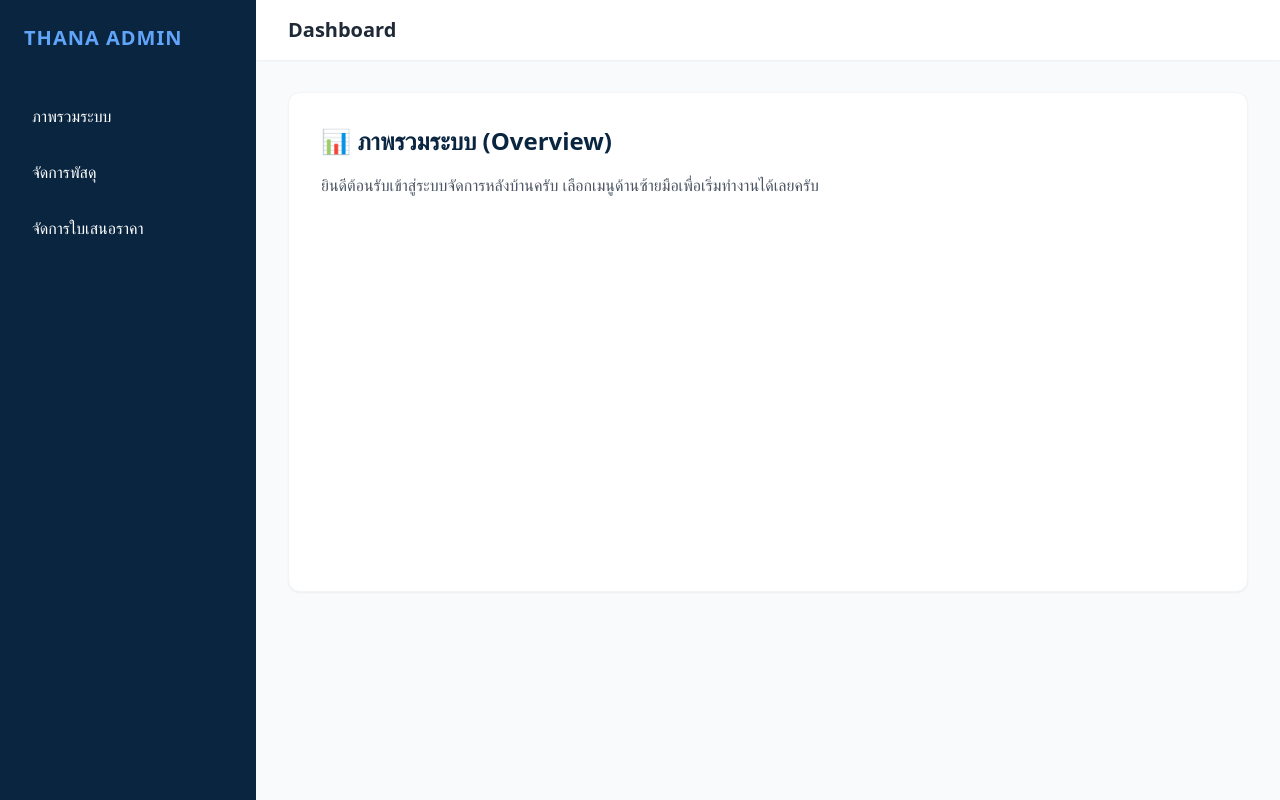
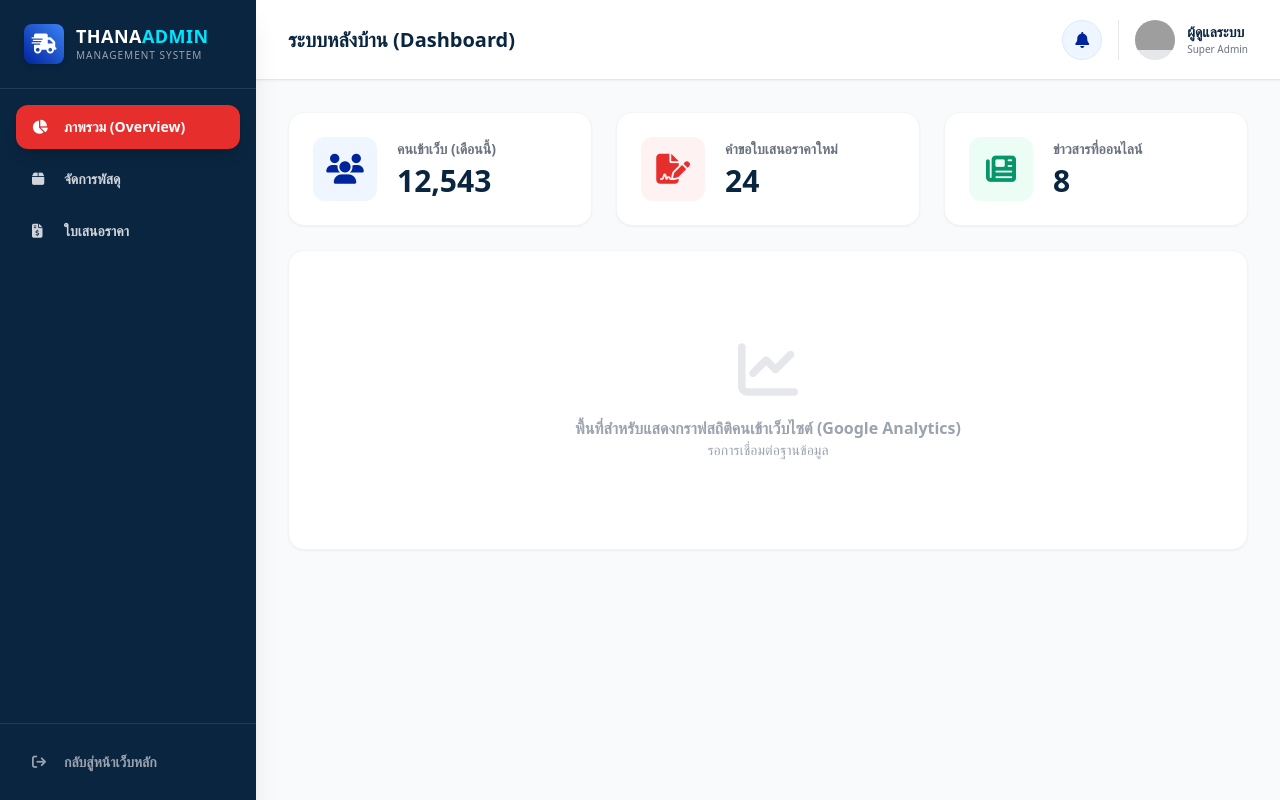
Before and after one commit to itthana/thana-group-web, a Next.js app: page /admin in a window 1280 px wide. Built offline with nearby package versions, Linux system fonts and the light colour scheme; grey boxes are pictures that could not be loaded.

Commit message:
feat: อัปเดต UI เมนูหลังบ้านดีไซน์ใหม่ และแก้ปัญหาเมนูซ้อนกัน

```diff
--- a/app/admin/layout.tsx
+++ b/app/admin/layout.tsx
@@ -1,44 +1,88 @@
+'use client';
+
 import Link from 'next/link';
+import { usePathname } from 'next/navigation';
 
 export default function AdminLayout({ children }: { children: React.ReactNode }) {
+  const pathname = usePathname(); // ตัวช่วยเช็คว่าตอนนี้อยู่หน้าไหน
+
+  // ฟังก์ชันเช็คปุ่มที่กำลังใช้งาน เพื่อเปลี่ยนเป็นสีแดง
+  const isActive = (path: string) => pathname === path;
+
   return (
-    <div className="flex min-h-screen bg-gray-50">
+    <div className="min-h-screen bg-slate-50 font-prompt flex">
 
-      {/* 🟦 แถบเมนูด้านซ้ายมือ (Sidebar) */}
-      <aside className="w-64 bg-[#0a2540] text-white flex flex-col">
-        <div className="p-6 font-bold text-xl tracking-wider text-blue-400">
-          THANA ADMIN
+      {/* ==========================================
+          1. SIDEBAR (เมนูด้านซ้าย)
+      ========================================== */}
+      <aside className="w-64 bg-[#0a2540] text-white hidden md:flex flex-col shadow-xl z-20">
+        <div className="p-6 border-b border-white/10 flex items-center gap-3">
+          <div className="w-10 h-10 bg-gradient-to-tr from-[#00249c] to-blue-500 rounded-lg flex items-center justify-center text-xl shadow-md">
+            <i className="fas fa-truck-fast"></i>
+          </div>
+          <div>
+            <h1 className="font-black text-lg tracking-wide leading-tight">THANA<span className="text-[#00e5ff]">ADMIN</span></h1>
+            <p className="text-[10px] text-gray-400 uppercase tracking-widest">Management System</p>
+          </div>
         </div>
 
-        <nav className="flex-col flex px-4 space-y-2 mt-4">
-          <Link href="/admin" className="flex items-center gap-3 px-4 py-3 rounded-lg hover:bg-blue-800 transition-colors">
-            <span>ภาพรวมระบบ</span>
+        <nav className="flex-1 p-4 space-y-2">
+          {/* เมนู 1: ภาพรวม */}
+          <Link href="/admin" className={`w-full flex items-center gap-3 px-4 py-3 rounded-xl text-sm font-bold transition-all ${isActive('/admin') ? 'bg-[#e62e2d] text-white shadow-lg' : 'text-gray-300 hover:bg-white/10'}`}>
+            <i className="fas fa-chart-pie w-5"></i> ภาพรวม (Overview)
           </Link>
 
-          <Link href="/admin/parcels" className="flex items-center gap-3 px-4 py-3 rounded-lg hover:bg-blue-800 transition-colors">
-            <span>จัดการพัสดุ</span>
+          {/* เมนู 2: จัดการพัสดุ */}
+          <Link href="/admin/parcels" className={`w-full flex items-center gap-3 px-4 py-3 rounded-xl text-sm font-bold transition-all ${isActive('/admin/parcels') ? 'bg-[#e62e2d] text-white shadow-lg' : 'text-gray-300 hover:bg-white/10'}`}>
+            <i className="fas fa-box w-5"></i> จัดการพัสดุ
           </Link>
 
-          {/* 🌟 นี่คือปุ่มใหม่ของเราครับ */}
-          <Link href="/admin/quotations" className="flex items-center gap-3 px-4 py-3 rounded-lg hover:bg-blue-800 transition-colors">
-            <span>จัดการใบเสนอราคา</span>
+          {/* เมนู 3: ใบเสนอราคา */}
+          <Link href="/admin/quotations" className={`w-full flex items-center gap-3 px-4 py-3 rounded-xl text-sm font-bold transition-all ${isActive('/admin/quotations') ? 'bg-[#e62e2d] text-white shadow-lg' : 'text-gray-300 hover:bg-white/10'}`}>
+            <i className="fas fa-file-invoice-dollar w-5"></i> ใบเสนอราคา
           </Link>
         </nav>
+
+        <div className="p-4 border-t border-white/10">
+          <Link href="/" className="w-full flex items-center gap-3 px-4 py-3 rounded-xl text-sm font-bold text-gray-400 hover:text-white hover:bg-white/10 transition-all">
+            <i className="fas fa-arrow-right-from-bracket w-5"></i> กลับสู่หน้าเว็บหลัก
+          </Link>
+        </div>
       </aside>
 
-      {/* ⬜️ พื้นที่แสดงเนื้อหาตรงกลาง (Content Area) */}
-      <main className="flex-1">
-        {/* แถบหัวด้านบน (Header) */}
-        <header className="bg-white shadow-sm px-8 py-4 font-bold text-xl text-gray-800">
-          Dashboard
+      {/* ==========================================
+          2. MAIN CONTENT (พื้นที่แสดงผลหลัก)
+      ========================================== */}
+      <main className="flex-1 flex flex-col h-screen overflow-hidden">
+
+        {/* Top Header */}
+        <header className="bg-white h-20 border-b border-gray-200 flex items-center justify-between px-8 shrink-0 shadow-sm z-10">
+          <h2 className="text-xl font-black text-[#0a2540]">
+            {isActive('/admin') && 'ระบบหลังบ้าน (Dashboard)'}
+            {isActive('/admin/parcels') && 'จัดการพัสดุ (Parcel Tracking)'}
+            {isActive('/admin/quotations') && 'จัดการคำขอใบเสนอราคา (Quotations)'}
+          </h2>
+          <div className="flex items-center gap-4">
+            <div className="w-10 h-10 bg-blue-50 rounded-full border border-blue-100 flex items-center justify-center text-[#00249c]">
+              <i className="fas fa-bell"></i>
+            </div>
+            <div className="flex items-center gap-3 border-l border-gray-200 pl-4">
+              <div className="w-10 h-10 bg-gray-200 rounded-full overflow-hidden">
+                <img src="https://ui-avatars.com/api/?name=Admin&background=0D8ABC&color=fff" alt="Admin" />
+              </div>
+              <div className="hidden md:block">
+                <p className="text-sm font-bold text-[#0a2540]">ผู้ดูแลระบบ</p>
+                <p className="text-[10px] text-gray-500 font-medium">Super Admin</p>
+              </div>
+            </div>
+          </div>
         </header>
 
-        {/* เนื้อหาที่จะสลับไปมาตามเมนูที่กด จะมาโผล่ตรง {children} นี้ครับ */}
-        <div className="p-8">
-          {children}
+        {/* Scrollable Content Area */}
+        <div className="flex-1 overflow-auto p-8">
+          {children} {/* 🌟 เนื้อหาของแต่ละหน้าจะมาโผล่ตรงนี้ครับ */}
         </div>
       </main>
-
     </div>
   );
 }
--- a/app/admin/page.tsx
+++ b/app/admin/page.tsx
@@ -1,11 +1,43 @@
+const mockStats = {
+  visitors: '12,543',
+  newRequests: 24,
+  activeNews: 8,
+};
+
 export default function AdminDashboardPage() {
   return (
-    <div className="bg-white p-8 rounded-xl shadow-sm border border-gray-100 min-h-[500px]">
-      <h2 className="text-2xl font-bold text-[#0a2540] mb-4">📊 ภาพรวมระบบ (Overview)</h2>
-      <p className="text-gray-600">
-        ยินดีต้อนรับเข้าสู่ระบบจัดการหลังบ้านครับ เลือกเมนูด้านซ้ายมือเพื่อเริ่มทำงานได้เลยครับ
-      </p>
-      {/* อนาคตเราเอาการ์ดตัวเลขสรุปยอดมาใส่ตรงนี้ได้ครับ */}
+    <div className="space-y-6 animate-fade-in-up">
+      {/* การ์ดสถิติ */}
+      <div className="grid grid-cols-1 md:grid-cols-3 gap-6">
+        <div className="bg-white p-6 rounded-2xl shadow-sm border border-gray-100 flex items-center gap-5">
+          <div className="w-16 h-16 bg-blue-50 text-[#00249c] rounded-xl flex items-center justify-center text-3xl"><i className="fas fa-users"></i></div>
+          <div>
+            <p className="text-sm text-gray-500 font-bold mb-1">คนเข้าเว็บ (เดือนนี้)</p>
+            <h3 className="text-3xl font-black text-[#0a2540]">{mockStats.visitors}</h3>
+          </div>
+        </div>
+        <div className="bg-white p-6 rounded-2xl shadow-sm border border-gray-100 flex items-center gap-5">
+          <div className="w-16 h-16 bg-red-50 text-[#e62e2d] rounded-xl flex items-center justify-center text-3xl"><i className="fas fa-file-signature"></i></div>
+          <div>
+            <p className="text-sm text-gray-500 font-bold mb-1">คำขอใบเสนอราคาใหม่</p>
+            <h3 className="text-3xl font-black text-[#0a2540]">{mockStats.newRequests}</h3>
+          </div>
+        </div>
+        <div className="bg-white p-6 rounded-2xl shadow-sm border border-gray-100 flex items-center gap-5">
+          <div className="w-16 h-16 bg-emerald-50 text-emerald-600 rounded-xl flex items-center justify-center text-3xl"><i className="fas fa-newspaper"></i></div>
+          <div>
+            <p className="text-sm text-gray-500 font-bold mb-1">ข่าวสารที่ออนไลน์</p>
+            <h3 className="text-3xl font-black text-[#0a2540]">{mockStats.activeNews}</h3>
+          </div>
+        </div>
+      </div>
+
+      {/* กราฟจำลอง */}
+      <div className="bg-white p-8 rounded-2xl shadow-sm border border-gray-100 min-h-[300px] flex flex-col items-center justify-center text-gray-400">
+        <i className="fas fa-chart-line text-6xl mb-4 text-gray-200"></i>
+        <p className="font-bold">พื้นที่สำหรับแสดงกราฟสถิติคนเข้าเว็บไซต์ (Google Analytics)</p>
+        <p className="text-sm">รอการเชื่อมต่อฐานข้อมูล</p>
+      </div>
     </div>
   );
 }
```
